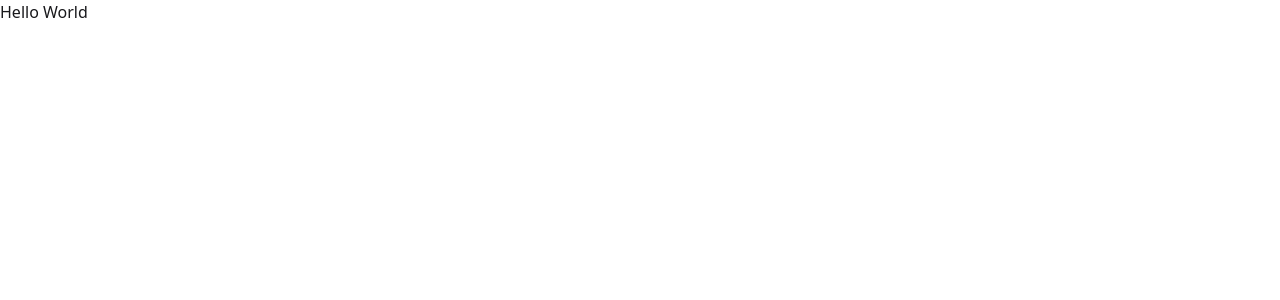
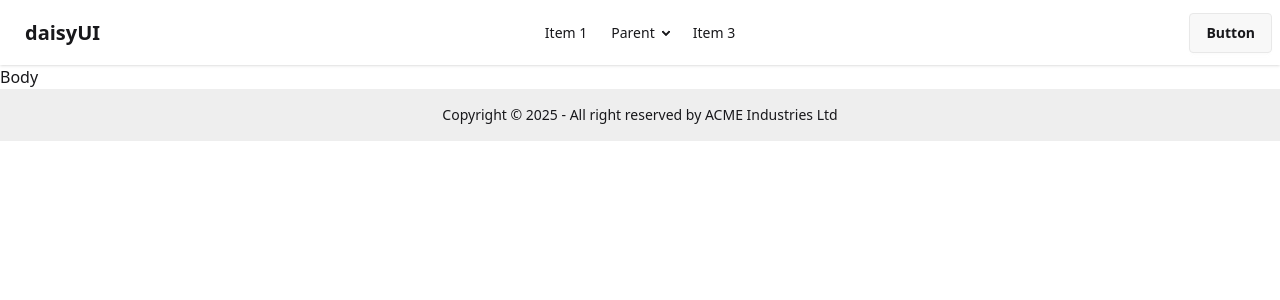
Before and after one commit to HosneMubarak/stock-prediction-app, a React (Vite) app in the folder frontend/stock-project/: page / in a window 1280 px wide. Shown: the top 300 px of the page. Built offline with nearby package versions, Linux system fonts and the light colour scheme.

Commit message:
feat(frontend): added Header , Footer and Body component

```diff
--- a/frontend/stock-project/src/App.jsx
+++ b/frontend/stock-project/src/App.jsx
@@ -1,10 +1,16 @@
 import './App.css'
+import Body from './components/Body'
+import Footer from './components/Footer'
+import Header from './components/Header'
 
 function App() {
 
   return (
     <>
-    <h1>Hello World</h1>
+    <Header />
+    <Body />
+    <Footer />
+
     </>
   )
 }
--- /dev/null
+++ b/frontend/stock-project/src/components/Body.jsx
@@ -0,0 +1,8 @@
+
+const Body = () => {
+  return (
+    <div>Body</div>
+  )
+}
+
+export default Body
--- /dev/null
+++ b/frontend/stock-project/src/components/Footer.jsx
@@ -0,0 +1,16 @@
+const Footer = () => {
+  return (
+    <>
+      <footer className="footer sm:footer-horizontal footer-center bg-base-300 text-base-content p-4">
+        <aside>
+          <p>
+            Copyright © {new Date().getFullYear()} - All right reserved by ACME
+            Industries Ltd
+          </p>
+        </aside>
+      </footer>
+    </>
+  );
+};
+
+export default Footer;
--- /dev/null
+++ b/frontend/stock-project/src/components/Header.jsx
@@ -0,0 +1,80 @@
+const Header = () => {
+  return (
+    <>
+      <div className="navbar bg-base-100 shadow-sm">
+        <div className="navbar-start">
+          <div className="dropdown">
+            <div tabIndex={0} role="button" className="btn btn-ghost lg:hidden">
+              <svg
+                xmlns="http://www.w3.org/2000/svg"
+                className="h-5 w-5"
+                fill="none"
+                viewBox="0 0 24 24"
+                stroke="currentColor"
+              >
+                {" "}
+                <path
+                  strokeLinecap="round"
+                  strokeLinejoin="round"
+                  strokeWidth="2"
+                  d="M4 6h16M4 12h8m-8 6h16"
+                />{" "}
+              </svg>
+            </div>
+            <ul
+              tabIndex={0}
+              className="menu menu-sm dropdown-content bg-base-100 rounded-box z-1 mt-3 w-52 p-2 shadow"
+            >
+              <li>
+                <a>Item 1</a>
+              </li>
+              <li>
+                <a>Parent</a>
+                <ul className="p-2">
+                  <li>
+                    <a>Submenu 1</a>
+                  </li>
+                  <li>
+                    <a>Submenu 2</a>
+                  </li>
+                </ul>
+              </li>
+              <li>
+                <a>Item 3</a>
+              </li>
+            </ul>
+          </div>
+          <a className="btn btn-ghost text-xl">daisyUI</a>
+        </div>
+        <div className="navbar-center hidden lg:flex">
+          <ul className="menu menu-horizontal px-1">
+            <li>
+              <a>Item 1</a>
+            </li>
+            <li>
+              <details>
+                <summary>Parent</summary>
+                <ul className="p-2">
+                  <li>
+                    <a>Submenu 1</a>
+                  </li>
+                  <li>
+                    <a>Submenu 2</a>
+                  </li>
+                </ul>
+              </details>
+            </li>
+            <li>
+              <a>Item 3</a>
+            </li>
+          </ul>
+        </div>
+        <div className="navbar-end">
+          <a className="btn">Button</a>
+        </div>
+      </div>
+    </>
+  );
+};
+
+export default Header;
```
